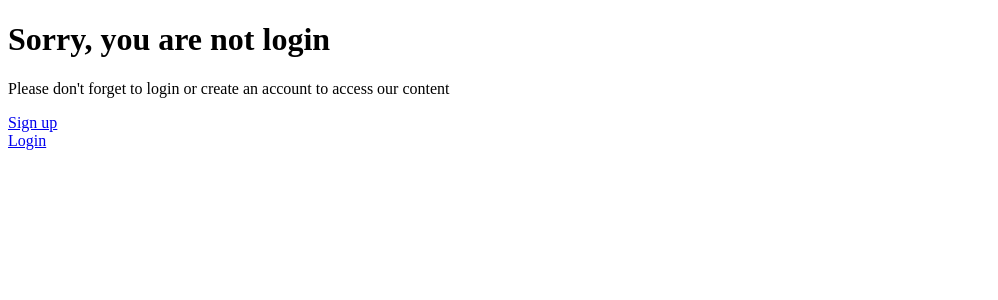
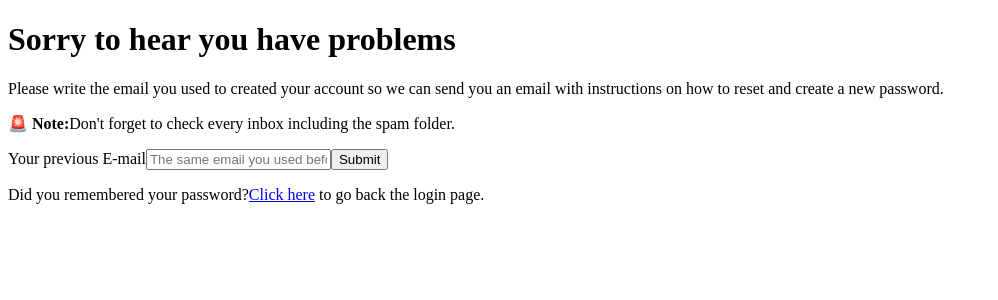
Before and after one commit to Monir2022/lms-linkoping, a React (Create React App) app: page /recover-password in a window 1280 px wide. Shown: the top 300 px of the page, without its empty margins (0-998 px from the left). Built offline with nearby package versions, Linux system fonts and the light colour scheme.

Commit message:
Password recovery is working good

```diff
--- /dev/null
+++ b/src/data/recoverPasswordForm.json
@@ -0,0 +1,7 @@
+{
+    "email": {
+      "label": "Your previous E-mail",
+      "placeholder": "The same email you used before",
+      "type": "email"
+    }
+  }
--- a/src/pages/Login.jsx
+++ b/src/pages/Login.jsx
@@ -1,6 +1,6 @@
 // NPM packages
 import { useState } from "react";
-import { useNavigate } from "react-router-dom";
+import { useNavigate, Link } from "react-router-dom";
 
 // Project files
 import InputField from "../components/InputField";
@@ -36,6 +36,11 @@ export default function Login({ uidState }) {
         <InputField setup={form.password} state={[password, setPassword]} />
         <button>Submit</button>
       </form>
+      <p>
+        Did you forget your password? Then{" "}
+        <Link to="/recover-password">click here</Link>
+      </p>
+
     </div>
   );
 }
--- /dev/null
+++ b/src/pages/RecoverPassword.jsx
@@ -0,0 +1,44 @@
+// NPM packages
+import { useState } from "react";
+import { Link } from "react-router-dom";
+
+// Project files
+import InputField from "../components/InputField";
+import form from "../data/recoverPasswordForm.json";
+import { recoverUser } from "../scripts/firebaseAuth";
+
+export default function RecoverPassword() {
+  // Local state
+  const [email, setEmail] = useState("");
+
+  // Method
+  async function onRecover(event) {
+    event.preventDefault();
+
+    await recoverUser(email);
+    alert(`We sent an email to ${email}. Check you spam folder as well.`);
+  }
+
+  return (
+    <div id="recover-password">
+      <h1>Sorry to hear you have problems</h1>
+      <p>
+        Please write the email you used to created your account so we can send
+        you an email with instructions on how to reset and create a new
+        password.
+      </p>
+      <p>
+        <b>🚨 Note:</b>
+        Don't forget to check every inbox including the spam folder.
+      </p>
+      <form onSubmit={onRecover}>
+        <InputField setup={form.email} state={[email, setEmail]} />
+        <button>Submit</button>
+      </form>
+      <p>
+        Did you remembered your password?
+        <Link to="/login">Click here</Link> to go back the login page.
+      </p>
+    </div>
+  );
+}
--- a/src/routes/LoggedRoutes.jsx
+++ b/src/routes/LoggedRoutes.jsx
@@ -7,6 +7,7 @@ import Dashboard from "../pages/Dashboard";
 import Home from "../pages/Home";
 import Login from "../pages/Login";
 import SignUp from "../pages/SignUp";
+import RecoverPassword from "../pages/RecoverPassword";
 
 export default function LoggedRoutes({ uidState }) {
   return (
@@ -15,6 +16,7 @@ export default function LoggedRoutes({ uidState }) {
       <Route path="dashboard" element={<Dashboard uidState={uidState} />} />
       <Route path="login" element={<Login uidState={uidState} />} />
       <Route path="sign-up" element={<SignUp uidState={uidState} />} />
+      <Route path="recover-password" element={<RecoverPassword />} />
     </Routes>
   );
 }
--- a/src/routes/UnloggedRoutes.jsx
+++ b/src/routes/UnloggedRoutes.jsx
@@ -6,7 +6,7 @@ import Home from "../pages/Home";
 import Login from "../pages/Login";
 import NotLogged from "../pages/NotLogged";
 import SignUp from "../pages/SignUp";
-
+import RecoverPassword from "../pages/RecoverPassword";
 export default function UnloggedRoutes({ uidState }) {
   return (
     <Routes>
@@ -14,6 +14,7 @@ export default function UnloggedRoutes({ uidState }) {
       <Route path="login" element={<Login uidState={uidState} />} />
       <Route path="sign-up" element={<SignUp uidState={uidState} />} />
       <Route path="*" element={<NotLogged />} />
+      <Route path="recover-password" element={<RecoverPassword />} />
     </Routes>
   );
 }
--- a/src/scripts/firebaseAuth.js
+++ b/src/scripts/firebaseAuth.js
@@ -2,6 +2,7 @@
 import {
     createUserWithEmailAndPassword,
     signInWithEmailAndPassword,
+    sendPasswordResetEmail,
   } from "firebase/auth";
 
   // Project file
@@ -27,3 +28,7 @@ import {
 
     return userCredential.user.uid;
   }
+
+  export async function recoverUser(email) {
+    await sendPasswordResetEmail(authentification, email);
+  }
```
